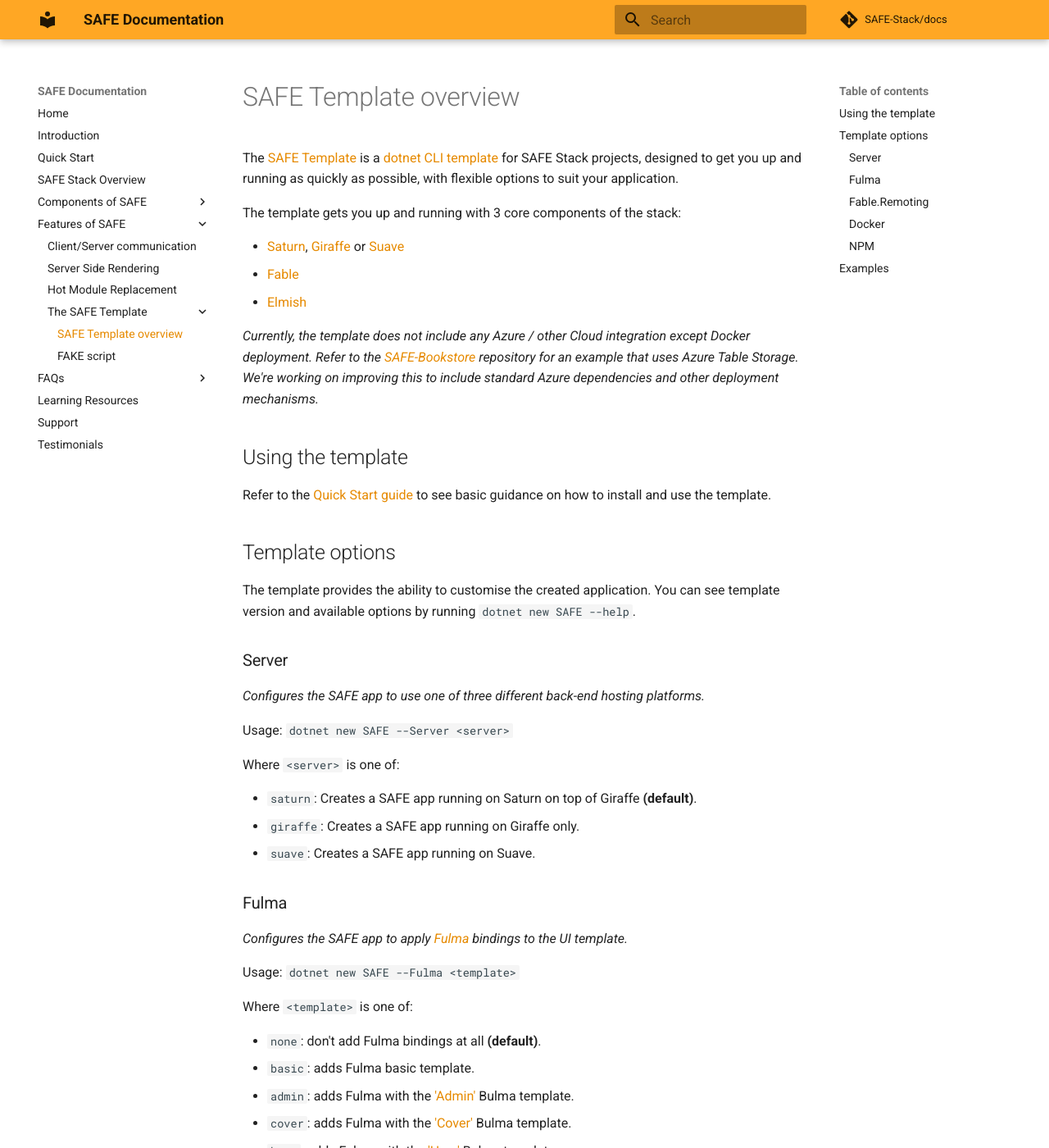
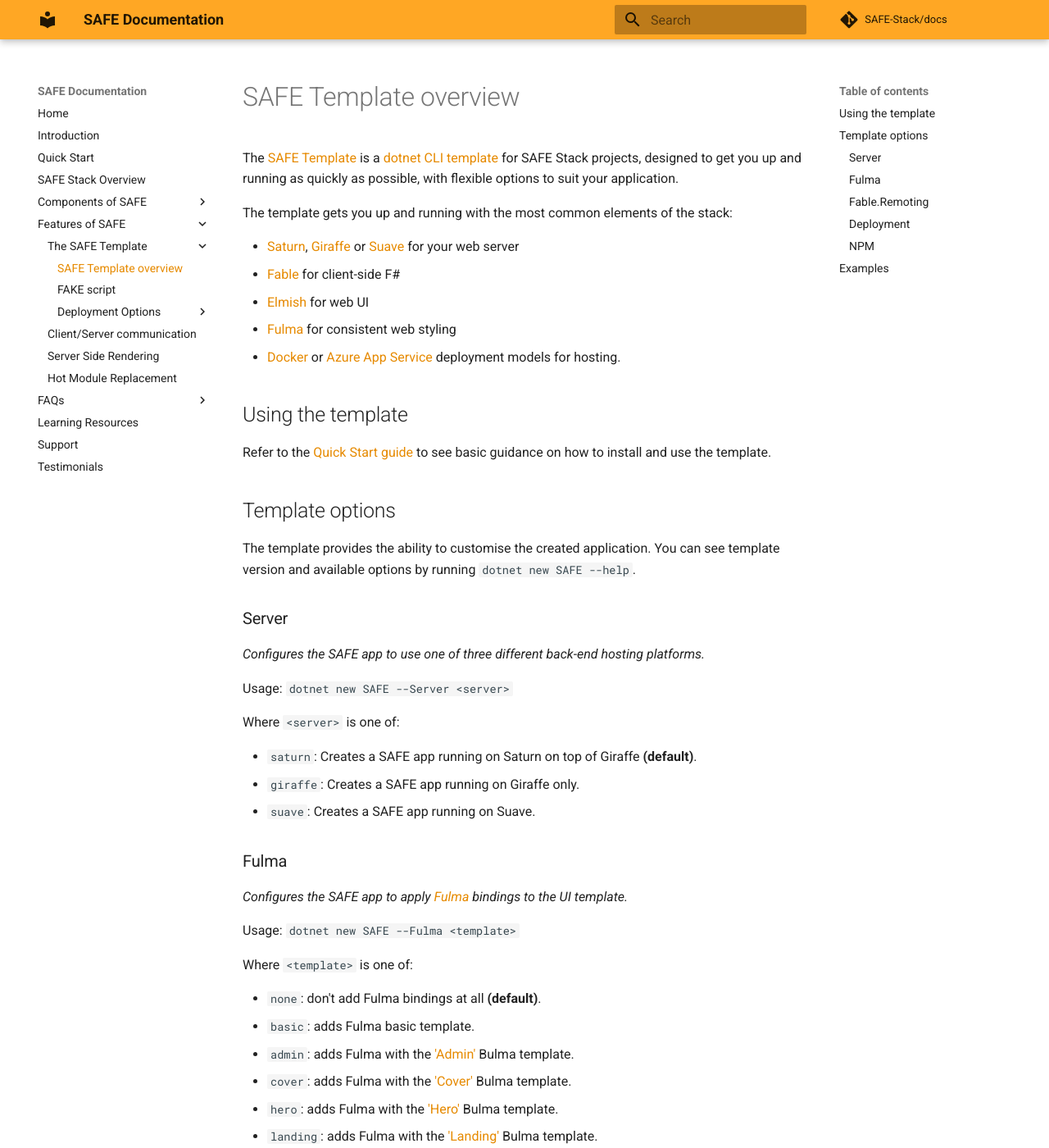
Before and after one commit to SAFE-Stack/docs, an MkDocs documentation site: the page built from docs/template-overview.md, in a window 1280 px wide and 1400 px high. Shown: the whole window at 82% size. Built offline with MkDocs 1.6.1 and Material for MkDocs 9.7.7, drawn with Linux system fonts in a browser that asks for light colours; comment, search, counter and statistics services are not loaded; old or Windows-style settings are respelled for this version of MkDocs; some of the changed text lies outside the part shown.

Commit message:
Initial work on template deployment options.

```diff
--- a/docs/template-overview.md
+++ b/docs/template-overview.md
@@ -1,12 +1,12 @@
 The [SAFE Template](https://github.com/SAFE-Stack/SAFE-template) is a [dotnet CLI template](https://docs.microsoft.com/en-us/dotnet/core/tools/dotnet-new?tabs=netcore2x) for SAFE Stack projects, designed to get you up and running as quickly as possible, with flexible options to suit your application.
 
-The template gets you up and running with 3 core components of the stack:
+The template gets you up and running with the most common elements of the stack:
 
-* [Saturn](https://saturnframework.github.io/docs/), [Giraffe](https://github.com/giraffe-fsharp/Giraffe) or [Suave](https://suave.io/)
-* [Fable](http://fable.io/)
-* [Elmish](https://fable-elmish.github.io/elmish/)
-
-*Currently, the template does not include any Azure / other Cloud integration except Docker deployment. Refer to the [SAFE-Bookstore](https://github.com/SAFE-Stack/SAFE-BookStore) repository for an example that uses Azure Table Storage. We're working on improving this to include standard Azure dependencies and other deployment mechanisms.*
+* [Saturn](https://saturnframework.github.io/docs/), [Giraffe](https://github.com/giraffe-fsharp/Giraffe) or [Suave](https://suave.io/) for your web server
+* [Fable](http://fable.io/) for client-side F#
+* [Elmish](https://fable-elmish.github.io/elmish/) for web UI
+* [Fulma](https://mangelmaxime.github.io/Fulma/) for consistent web styling
+* [Docker](https://www.docker.com/) or [Azure App Service](https://azure.microsoft.com/en-us/services/app-service/) deployment models for hosting.
 
 ## Using the template
 Refer to the [Quick Start guide](quickstart.md#create-your-first-safe-app) to see basic guidance on how to install and use the template.
@@ -45,10 +45,15 @@
 
 Usage: `dotnet new SAFE --Remoting`
 
-### Docker
-*Configures the SAFE app to use a [FAKE](https://fake.build/) target that bundles and build a Docker image.*
+### Deployment
+*Configures the SAFE app to elements needed for deploying to one of two different hosting models.*
 
-Usage: `dotnet new SAFE --Docker`
+Usage: `dotnet new SAFE --Deploy <hosting model>`
+
+Where `<hosting model>` is one of:
+
+* `docker`: Adds [FAKE](https://fake.build/) targets that bundles and build a Docker image.
+* `azure`: Adds [FAKE](https://fake.build/) targets and an [Azure Resource Manager](https://docs.microsoft.com/en-us/azure/azure-resource-manager/resource-group-overview) (ARM) template that allows deployment to the [Azure App Service](https://azure.microsoft.com/en-us/services/app-service/) plus an [Azure Application Insights](https://azure.microsoft.com/en-us/services/application-insights/) instance.
 
 ### NPM
 *Configures the SAFE app to use NPM instead of default Yarn for JS package management.*
--- a/mkdocs.yml
+++ b/mkdocs.yml
@@ -34,12 +34,15 @@
   - 'Learn about Fable' : 'component-fable.md'
   - 'Learn about Elmish' : 'component-elmish.md'
 - Features of SAFE:
+  - The SAFE Template:
+    - 'SAFE Template overview': 'template-overview.md'
+    - 'FAKE script': 'template-fake.md'
+    - Deployment Options:
+      - 'Docker': 'template-docker.md'
+      - 'Azure App Service': 'template-appservice.md'
   - 'Client/Server communication' : 'feature-clientserver.md'
   - 'Server Side Rendering' : 'feature-ssr.md'
   - 'Hot Module Replacement' : 'feature-hmr.md'
-  - The SAFE Template:
-    - 'SAFE Template overview': 'template-overview.md'
-    - 'FAKE script': 'template-fake.md'
 - FAQs:
   - 'Choosing your web server' : 'faq-server.md'
   - 'Moving from dev to prod' : 'faq-build.md'
```
Also changed, not shown: docs/template-appservice.md (added), docs/template-docker.md (added).
